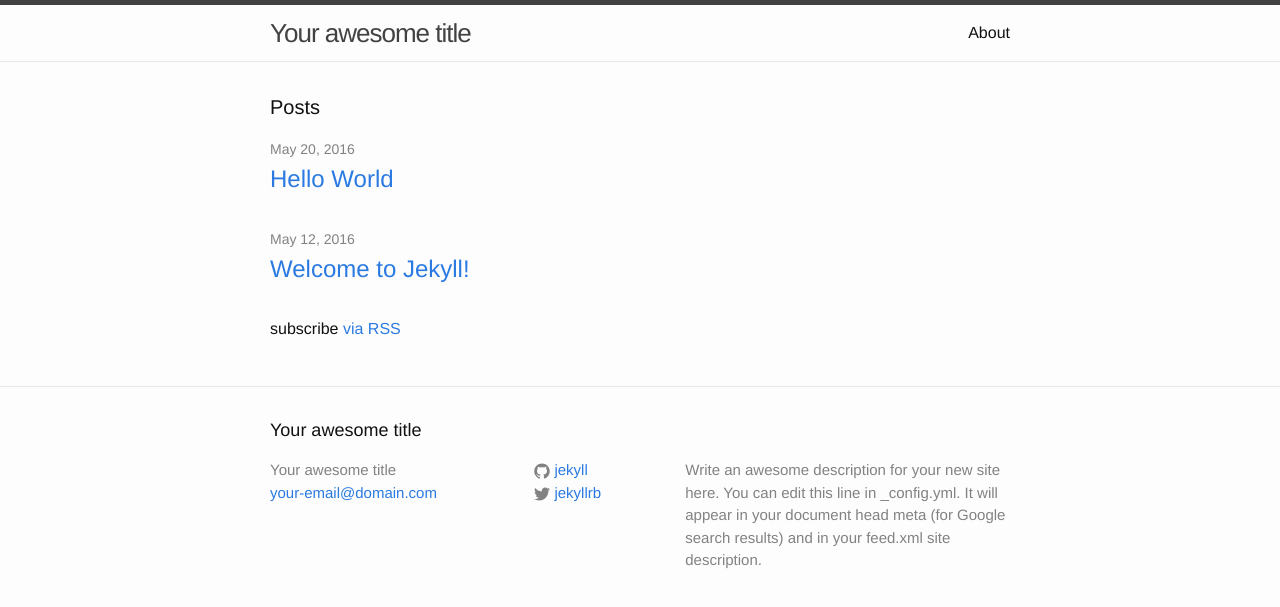
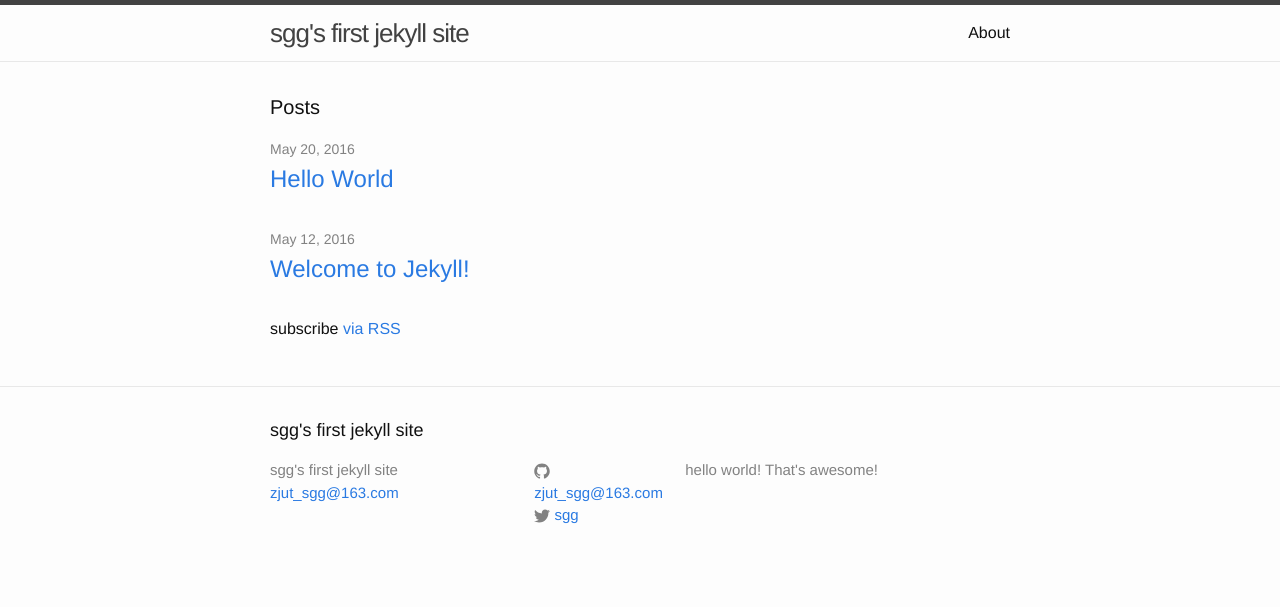
Before and after one commit to saogege/first-jekyll-site, a Jekyll site: the page built from index.html, in a window 1280 px wide. Shown: the top 607 px of the page. Built offline with Jekyll 4.4.1, drawn with Linux system fonts in a browser that asks for light colours.

```diff
--- a/_config.yml
+++ b/_config.yml
@@ -6,16 +6,14 @@
 # 'jekyll serve'. If you change this file, please restart the server process.
 
 # Site settings
-title: Your awesome title
-email: your-email@domain.com
+title: sgg's first jekyll site
+email: zjut_sgg@163.com
 description: > # this means to ignore newlines until "baseurl:"
-  Write an awesome description for your new site here. You can edit this
-  line in _config.yml. It will appear in your document head meta (for
-  Google search results) and in your feed.xml site description.
+  hello world! That's awesome!
 baseurl: /first-jekyll-site  # the subpath of your site, e.g. /blog
-url: "http://yourdomain.com" # the base hostname & protocol for your site
-twitter_username: jekyllrb
-github_username:  jekyll
+url: "http://saogege.github.io/first-jekyll-site" # the base hostname & protocol for your site
+twitter_username: sgg
+github_username:  zjut_sgg@163.com
 
 # Build settings
 markdown: kramdown
```
